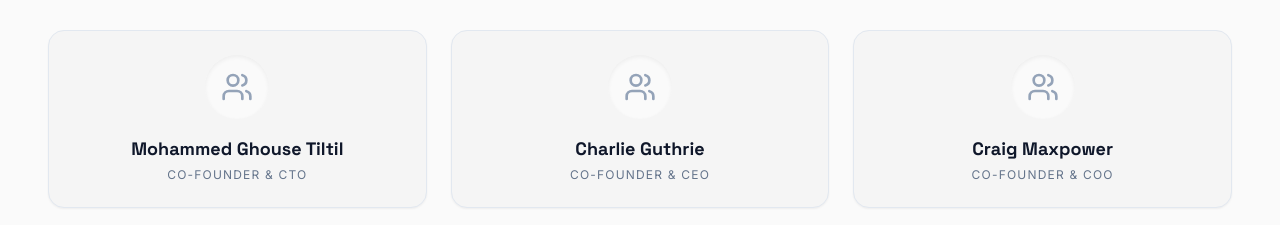
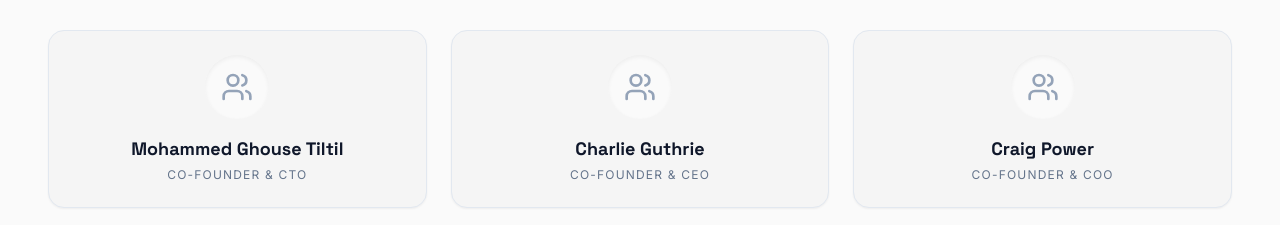
Before and after one commit to mohdghousetiltil/datamatically-v3, a React (Vite) app: page / in a window 1280 px wide. Shown: the part 5040-5265 px from the top of the page. Built offline with nearby package versions, Linux system fonts and the light colour scheme; no server answers.

Commit message:
improvements

```diff
--- a/components/About.tsx
+++ b/components/About.tsx
@@ -88,7 +88,7 @@ export default function About() {
               <TeamMember name="Charlie Guthrie" role="Co-Founder & CEO" />
             </MotionDiv>
             <MotionDiv variants={fadeInUp}>
-              <TeamMember name="Craig Maxpower" role="Co-Founder & COO" />
+              <TeamMember name="Craig Power" role="Co-Founder & COO" />
             </MotionDiv>
           </div>
         </MotionDiv>
```
